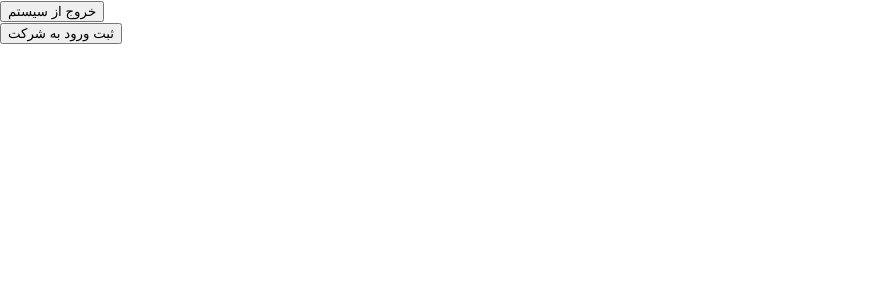
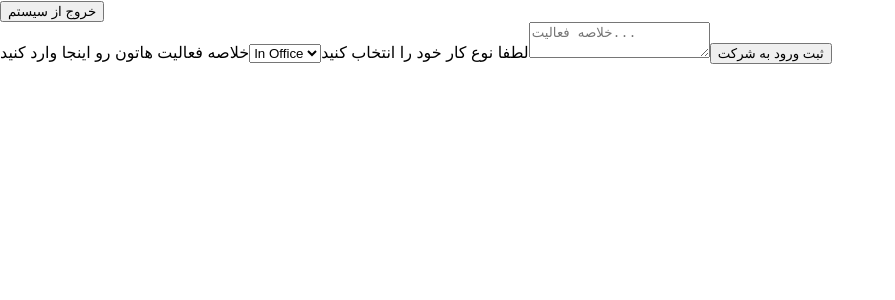
Before and after one commit to sinamoraddar/attendanceSystem, a React (Create React App) app: page /authentication in a window 1280 px wide. Both pictures are taken after typing "Sample", "5" into the empty fields and a click on the button "SignUp". Shown: the top 300 px of the page, without its empty margins (0-895 px from the left). Built offline with nearby package versions, Linux system fonts and the light colour scheme.

Commit message:
prevent use activity on the weekends

```diff
--- a/src/App.tsx
+++ b/src/App.tsx
@@ -11,38 +11,63 @@ import {
   useHistory,
 } from "react-router-dom";
 import { AuthContext } from "contexts/AuthContext";
-import MainPage from "pages/mainPage/MainPage";
+import MainPage, { WorkTypes } from "pages/mainPage/MainPage";
 import { AuthenticationConstants } from "components/forms/authForm/AuthForm";
+export enum WeekDays {
+  Sunday,
+  Monday,
+  Tuesday,
+  Wednesday,
+  Thursday,
+  Friday,
+  Saturday,
+}
+export interface EntranceShape {
+  workType: WorkTypes;
+  workDescription: string;
+}
 interface UserShape {
   name: string;
   phoneNumber: string;
   hasEntered: boolean;
   lastActivityTime: Date | null;
+  workType: WorkTypes | null;
+  workDescription: string | null;
 }
 const initialCurrentUserState = {
   name: "",
   phoneNumber: "",
   hasEntered: false,
   lastActivityTime: null,
+  workType: null,
+  workDescription: null,
 };
 function App() {
   const [isAuthenticated, setIsAuthenticated] = useState<boolean>(false);
   const [currentUser, setCurrentUser] = useState<UserShape>(
     initialCurrentUserState
   );
-  const history = useHistory();
-  const SubmitEntrance = useCallback(() => {
-    setCurrentUser((currentUser) => ({
-      ...currentUser,
-      hasEntered: true,
-      lastActivityTime: new Date(),
-    }));
-  }, []);
+  const SubmitEntrance = useCallback(
+    ({ workType, workDescription }: EntranceShape) => {
+      console.log(workType, workDescription);
+      setCurrentUser((currentUser) => ({
+        ...currentUser,
+        hasEntered: true,
+        lastActivityTime: new Date(),
+        workDescription,
+        workType,
+      }));
+    },
+    []
+  );
   const SubmitExit = useCallback(() => {
+    console.log("left");
     setCurrentUser((currentUser) => ({
       ...currentUser,
       hasEntered: false,
       lastActivityTime: new Date(),
+      workType: null,
+      workDescription: null,
     }));
   }, []);
   useEffect(() => {
@@ -62,7 +87,8 @@ function App() {
     }
     if (currentUser.lastActivityTime !== null) {
       console.log(
-        moment(currentUser.lastActivityTime).format("MMMM Do YYYY, h:mm:ss a")
+        moment(currentUser.lastActivityTime).format("MMMM Do YYYY, h:mm:ss a"),
+        WeekDays[new Date(currentUser.lastActivityTime).getDay()]
       );
     }
   }, [currentUser]);
@@ -71,6 +97,7 @@ function App() {
     setCurrentUser(initialCurrentUserState);
     setIsAuthenticated(false);
   }, []);
+
   return (
     <AuthContext.Provider
       value={{ isAuthenticated, currentUser, setIsAuthenticated }}
--- a/src/pages/authenticationPage/AuthenticationPage.tsx
+++ b/src/pages/authenticationPage/AuthenticationPage.tsx
@@ -1,5 +1,4 @@
 import React, { useContext } from "react";
-import LoginForm from "components/forms/loginForm/LoginForm";
 import SignUpForm, {
   AuthenticationConstants,
 } from "components/forms/authForm/AuthForm";
--- a/src/pages/mainPage/MainPage.tsx
+++ b/src/pages/mainPage/MainPage.tsx
@@ -1,24 +1,82 @@
-import React, { useCallback, useContext } from "react";
+import React, { useCallback, useContext, useEffect, useState } from "react";
 import { Redirect } from "react-router-dom";
-import { AuthContext } from "./../../contexts/AuthContext";
+import { AuthContext } from "contexts/AuthContext";
+import { EntranceShape, WeekDays } from "App";
+
+export enum WorkTypes {
+  InOffice = "In Office",
+  Remote = "Remote",
+}
 
 const MainPage = ({
   SubmitEntrance,
   SubmitExit,
 }: {
-  SubmitEntrance: () => void;
+  SubmitEntrance: ({ workType }: EntranceShape) => void;
   SubmitExit: () => void;
 }) => {
+  //context
   const { isAuthenticated, currentUser } = useContext(AuthContext);
-
+  //state
+  const [error, setError] = useState<string>("");
+  const [workType, setWorkType] = useState<WorkTypes>(WorkTypes.InOffice);
+  const [workDescription, setWorkDescription] = useState<string>("");
+  //callbacks
+  const onSelectChange = useCallback((e) => {
+    const { value } = e.target;
+    setWorkType(value);
+  }, []);
+  const onTextareaChange = useCallback((e) => {
+    const { value } = e.target;
+    setWorkDescription(value);
+  }, []);
+  useEffect(() => {
+    if (
+      new Date().getDay() === WeekDays.Thursday ||
+      new Date().getDay() === WeekDays.Friday
+    ) {
+      setError("ثبت ورود و خروج در روز های تعطیل امکان پذیر نیست");
+    }
+  }, []);
   return isAuthenticated ? (
+    error.length > 0 ? (
+      <h3>{error}</h3>
+    ) : (
       <div>
         {currentUser.hasEntered ? (
           <button onClick={SubmitExit}>ثبت خروج از شرکت</button>
         ) : (
-        <button onClick={SubmitEntrance}>ثبت ورود به شرکت</button>
+          <>
+            <label htmlFor="workType">لطفا نوع کار خود را انتخاب کنید</label>
+            <select
+              onChange={onSelectChange}
+              id="workType"
+              name="workType"
+              value={workType}
+            >
+              <option>{WorkTypes.Remote}</option>
+              <option>{WorkTypes.InOffice}</option>
+            </select>
+            <label htmlFor="activityDetails">
+              خلاصه فعالیت هاتون رو اینجا وارد کنید
+            </label>
+
+            <textarea
+              name="activityDetails"
+              id="activityDetails"
+              placeholder="خلاصه فعالیت..."
+              onChange={onTextareaChange}
+              value={workDescription}
+            ></textarea>
+            <button
+              onClick={SubmitEntrance.bind(null, { workType, workDescription })}
+            >
+              ثبت ورود به شرکت
+            </button>
+          </>
         )}
       </div>
+    )
   ) : (
     <Redirect to="/authentication" />
   );
```
Also changed, not shown: 1 other file (tests, documents, lock files or other folders). Lines whose indentation alone changed are shown as unchanged.
